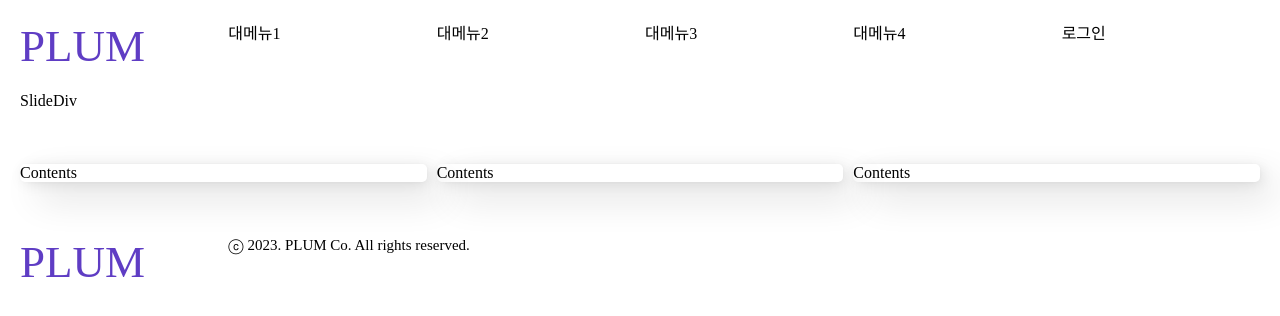
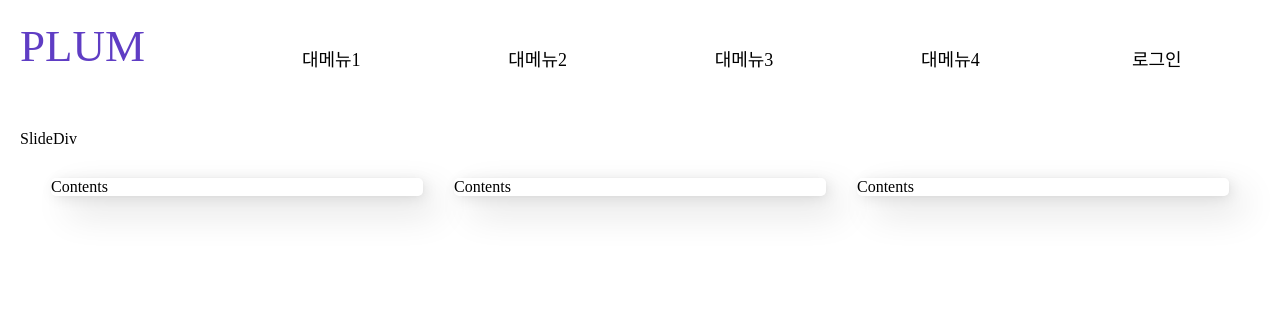
Before and after one commit to sam1027/plum_home, a React (Create React App) app: page / in a window 1280 px wide. Shown: the top 316 px of the page. Built offline with nearby package versions, Linux system fonts and the light colour scheme; the HTML template or start-up script is replaced by a standard one; a web font is replaced by a local one.

Commit message:
layout 수정중

```diff
--- /dev/null
+++ b/src/components/MenuList.tsx
@@ -0,0 +1,18 @@
+import { styled } from "styled-components";
+
+const MenuListDiv = styled.div`
+
+`;
+
+const MenuList = () => {
+    return (
+        <MenuListDiv>
+            <div><span>소메뉴1</span></div>
+            <div><span>소메뉴2</span></div>
+            <div><span>소메뉴3</span></div>
+            <div><span>소메뉴4</span></div>
+        </MenuListDiv>
+    );
+}
+
+export default MenuList;
--- a/src/components/MenuTitle.tsx
+++ b/src/components/MenuTitle.tsx
@@ -2,17 +2,26 @@ import { styled } from "styled-components";
 
 interface MenuTitleProps {
     children: React.ReactNode;
-    gridArea: string;
+    onMouseEnter?: (id: string) => void;
+    onMouseLeave?: () => void;
 }
 
 const MenuTitleDiv = styled.div<MenuTitleProps>`
-    grid-area: ${props => props.gridArea};
+    flex-basis: 20%;
+    text-align: center;
+    cursor: pointer;
+`;
+
+const MenuTitleSpan = styled.span`
+    line-height: 80px;
+    vertical-align: middle;
+    font-size: 18px;
 `;
 
 const MenuTitle = ({children, ...props}:MenuTitleProps) => {
     return (
         <MenuTitleDiv {...props}>
-            <span>{children}</span>
+            <MenuTitleSpan>{children}</MenuTitleSpan>
         </MenuTitleDiv>
     );
 }
--- a/src/components/layout/Contents.tsx
+++ b/src/components/layout/Contents.tsx
@@ -1,12 +1,12 @@
 import { styled } from "styled-components";
 
 const ContentBox = styled.div`
+    flex-basis: 30%;
     box-shadow:
         0.6px 0.6px 5.3px -2px rgba(0, 0, 0, 0.067),
         2.7px 2.7px 14.6px -2px rgba(0, 0, 0, 0.134),
         16px 16px 37px -2px rgba(0, 0, 0, 0.19)
     ;
-
     border-radius: 5px;
 `;
 
--- a/src/components/layout/Footer.tsx
+++ b/src/components/layout/Footer.tsx
@@ -2,11 +2,11 @@ import { styled } from "styled-components";
 import Logo from "./Logo";
 
 const LogoDiv = styled.div`
-    grid-area: 4 / 1 / 5 / 2;
+    grid-area: 5 / 1 / 6 / 2;
 `;
 
 const InfoDiv = styled.div`
-    grid-area: 4 / 2 / 5 / 7;
+    grid-area: 5 / 2 / 6 / 7;
 `;
 
 const InfoFont = styled.span`
--- a/src/components/layout/Header.tsx
+++ b/src/components/layout/Header.tsx
@@ -1,34 +1,91 @@
+import { useState } from 'react';
 import { styled } from "styled-components";
+import MenuList from '../MenuList';
 import MenuTitle from "../MenuTitle";
 import Logo from "./Logo";
 
+const HeaderDiv = styled.div`
+    display: flex;
+    height: 80px;
+`;
+
 const LogoDiv = styled.div`
-    grid-area: 1 / 1 / 2 / 2;
+    flex-grow: 1;
 `;
 
 const NaviDiv = styled.div`
-    display: grid;
-    grid-template-columns: repeat(5, 1fr);
-    grid-template-rows: 1fr;
-    grid-column-gap: 10px;
-    grid-row-gap: 0px;
-    grid-area: 1 / 2 / 2 / 7;
+    display: inline-flex;
+    flex-grow: 9;
+`;
+
+const MenuDiv = styled.div`
+    // display: grid;
+    // grid-template-columns: repeat(6, 1fr);
+    // grid-template-rows: 1fr;
+    // grid-column-gap: 10px;
+    // grid-row-gap: 0px;
+
+    // background-color: blue;
+    // width: 100%;
+    // position: absolute;
+    // top: 75px;
+    // padding: 20px;
 `;
 
 const Header = () => {
+    const [hoverMenu, setHoverMenu] = useState<string>('');
+
+    const onMenuEnterEvent = (id: string) => {
+        setHoverMenu(id);
+        console.log(`mouse enter: ${hoverMenu}`);
+    };
+
+    const onMenuLeaveEvent = () => {
+        setHoverMenu('');
+        console.log(`mouse leave: ${hoverMenu}`);
+    };
+
     return (
-        <>
+        <HeaderDiv>
             <LogoDiv>
                 <Logo />
             </LogoDiv>
             <NaviDiv>
-                <MenuTitle gridArea='1 / 1 / 2 / 2'>대메뉴1</MenuTitle>
-                <MenuTitle gridArea='1 / 2 / 2 / 3'>대메뉴2</MenuTitle>
-                <MenuTitle gridArea='1 / 3 / 2 / 4'>대메뉴3</MenuTitle>
-                <MenuTitle gridArea='1 / 4 / 2 / 5'>대메뉴4</MenuTitle>
-                <MenuTitle gridArea='1 / 5 / 2 / 6'>로그인</MenuTitle>
+                <MenuTitle
+                    onMouseEnter={() => onMenuEnterEvent('1')}
+                    onMouseLeave={onMenuLeaveEvent}
+                >
+                    대메뉴1
+                </MenuTitle>
+                <MenuTitle
+                    onMouseEnter={() => onMenuEnterEvent('2')}
+                    onMouseLeave={onMenuLeaveEvent}
+                >
+                    대메뉴2
+                </MenuTitle>
+                <MenuTitle
+                    onMouseEnter={() => onMenuEnterEvent('3')}
+                    onMouseLeave={onMenuLeaveEvent}
+                >
+                    대메뉴3
+                </MenuTitle>
+                <MenuTitle
+                    onMouseEnter={() => onMenuEnterEvent('4')}
+                    onMouseLeave={onMenuLeaveEvent}
+                >
+                    대메뉴4
+                </MenuTitle>
+                <MenuTitle>
+                    로그인
+                </MenuTitle>
             </NaviDiv>
-        </>
+            {/* <MenuDiv>
+                <MenuList />
+                <MenuList />
+                <MenuList />
+                <MenuList />
+            </MenuDiv> */}
+        </HeaderDiv>
     );
 }
 
--- a/src/components/layout/Layout.tsx
+++ b/src/components/layout/Layout.tsx
@@ -3,11 +3,6 @@ import Footer from "./Footer";
 import Header from "./Header";
 
 const ParentDiv = styled.div`
-    display: grid;
-    grid-template-columns: repeat(6, 1fr);
-    grid-template-rows: repeat(4, 1fr);
-    grid-column-gap: 10px;
-    grid-row-gap: 20px;
     padding: 20px;
 `;
 interface LayoutProps {
@@ -19,7 +14,7 @@ const Layout = ({children}:LayoutProps) => {
         <ParentDiv>
             <Header />
             {children}
-            <Footer />
+            {/* <Footer /> */}
         </ParentDiv>
     );
 }
--- a/src/views/main.tsx
+++ b/src/views/main.tsx
@@ -2,41 +2,33 @@ import { styled } from "styled-components";
 import Contents from "../components/layout/Contents";
 import Slide from "../components/layout/Slide";
 
-const SlideDiv = styled.div`
-    grid-area: 2 / 1 / 3 / 7;
+const MainDiv = styled.div`
+    display: flex;
+    flex-direction: column;
 `;
 
-const ContentsDiv1 = styled.div`
-    grid-area: 3 / 1 / 4 / 3;
+const SlideDiv = styled.div`
+    padding: 30px 0;
 `;
 
-const ContentsDiv2 = styled.div`
-    grid-area: 3 / 3 / 4 / 5;
-`;
-
-const ContentsDiv3 = styled.div`
-    grid-area: 3 / 5 / 4 / 7;
+const ContentsDiv = styled.div`
+    display: inline-flex;
+    justify-content: space-evenly;
 `;
 
 const Main = () => {
     return (
-        <>
+        <MainDiv>
             <SlideDiv>
                 <Slide />
             </SlideDiv>
 
-            <ContentsDiv1>
+            <ContentsDiv>
                 <Contents />
-            </ContentsDiv1>
-
-            <ContentsDiv2>
                 <Contents />
-            </ContentsDiv2>
-
-            <ContentsDiv3>
                 <Contents />
-            </ContentsDiv3>
-        </>
+            </ContentsDiv>
+        </MainDiv>
     );
 }
 
```
Also changed, not shown: public/manifest.json.
